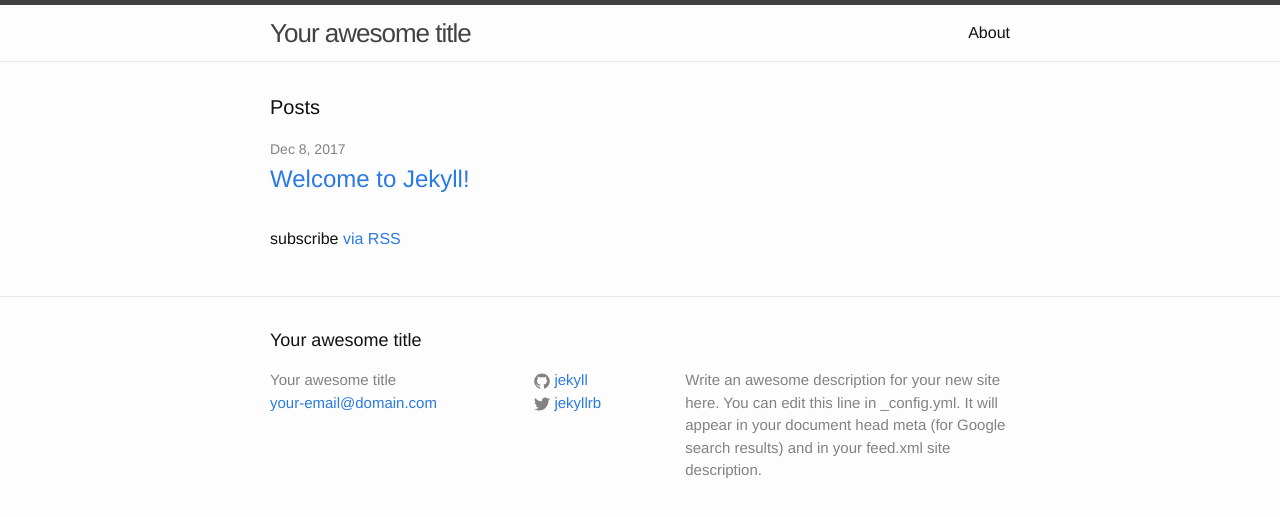
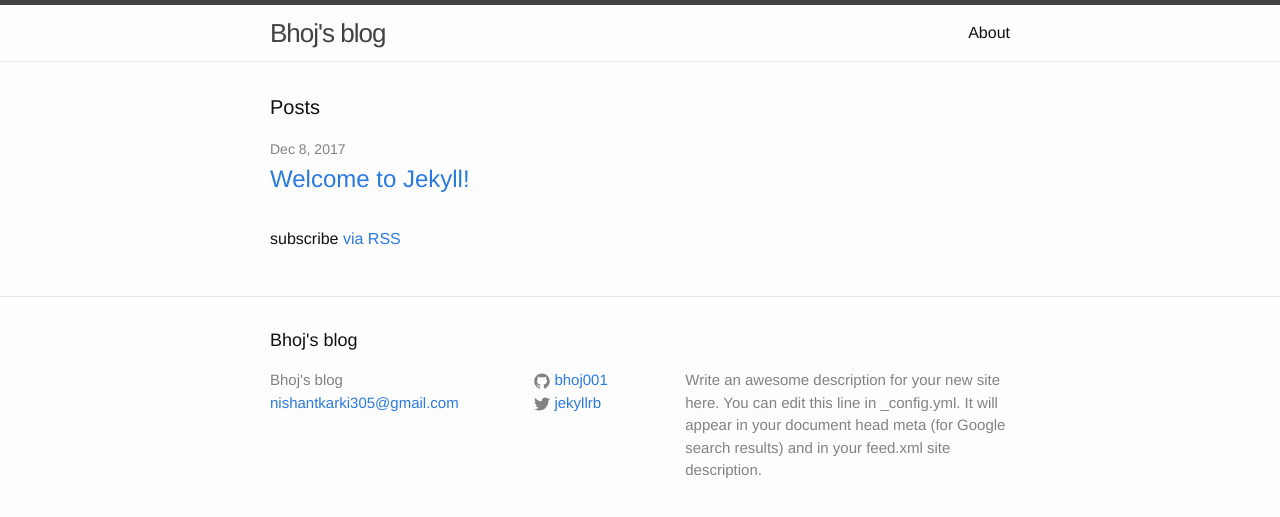
Before and after one commit to bhoj001/notusedgitio, a Jekyll site: the page built from index.html, in a window 1280 px wide. Shown: the top 517 px of the page. Built offline with Jekyll 4.4.1, drawn with Linux system fonts in a browser that asks for light colours.

Commit message:
Update _config.yml

```diff
--- a/_config.yml
+++ b/_config.yml
@@ -6,16 +6,16 @@
 # 'jekyll serve'. If you change this file, please restart the server process.
 
 # Site settings
-title: Your awesome title
-email: your-email@domain.com
+title: Bhoj's blog
+email: nishantkarki305@gmail.com
 description: > # this means to ignore newlines until "baseurl:"
   Write an awesome description for your new site here. You can edit this
   line in _config.yml. It will appear in your document head meta (for
   Google search results) and in your feed.xml site description.
 baseurl: "" # the subpath of your site, e.g. /blog
-url: "http://yourdomain.com" # the base hostname & protocol for your site
+url: "http://bhoj001.github.io" # the base hostname & protocol for your site
 twitter_username: jekyllrb
-github_username:  jekyll
+github_username:  bhoj001
 
 # Build settings
 markdown: kramdown
```
